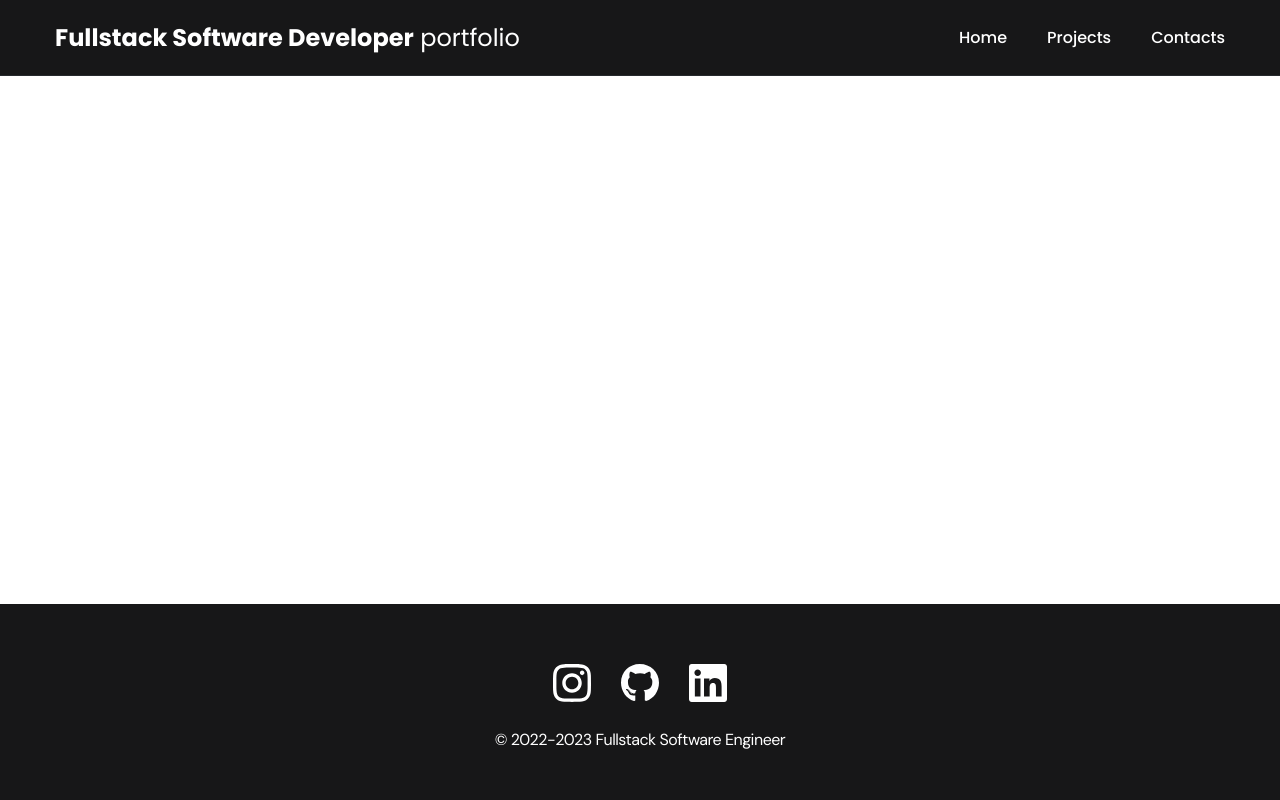
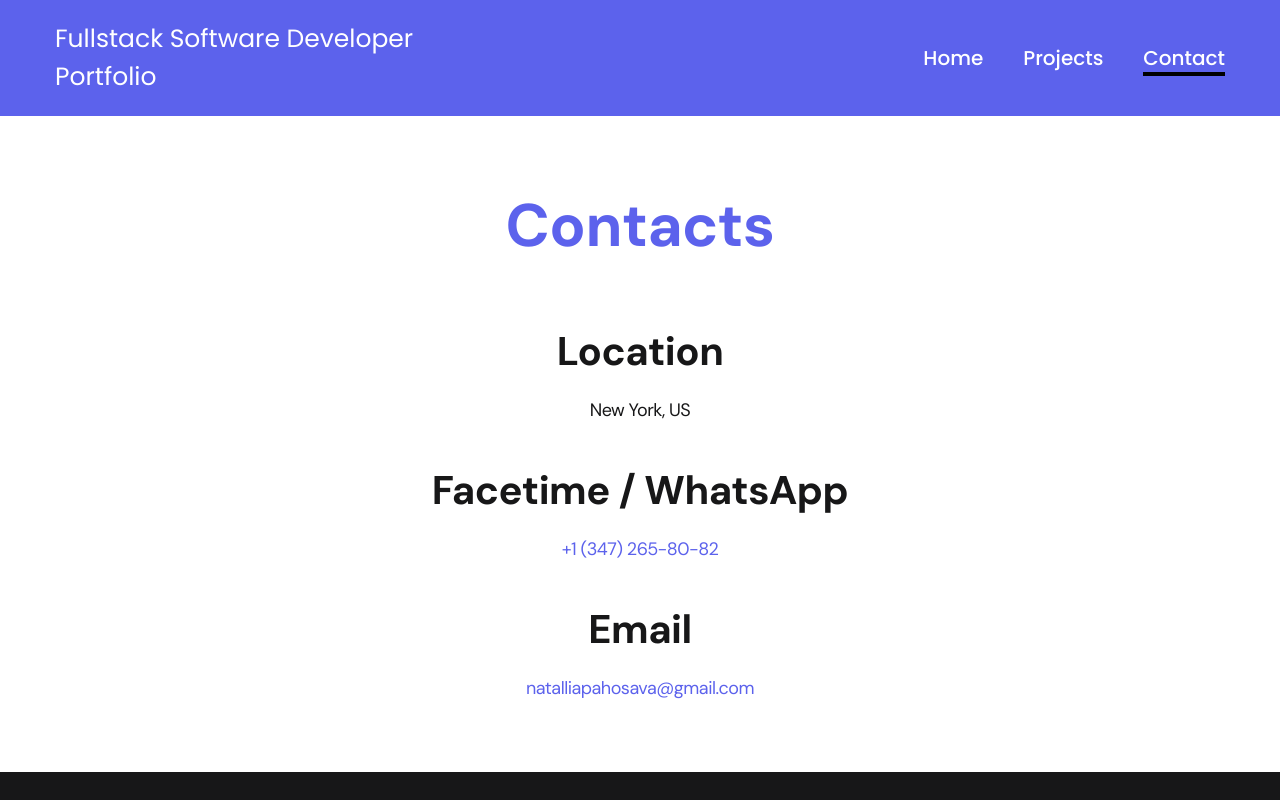
Before and after one commit to NatalliaPahosava/natallia-pahosava-profile, a React (Create React App) app: page /contact in a window 1280 px wide. Shown: the top 800 px of the page. Built offline with nearby package versions, Linux system fonts and the light colour scheme.

Commit message:
added favicon, removed inst link

```diff
--- a/src/App.js
+++ b/src/App.js
@@ -1,14 +1,13 @@
 import { BrowserRouter, Routes, Route } from 'react-router-dom'
 import "./styles/main.css"
-// import sun from "./img/icons/sun.svg"
-// import moon from "./img/icons/moon.svg"
+
 
 import Navbar from "./components/nav/Navbar"
 
 import Home from "./pages/Home";
 import Projects from "./pages/Projects";
 import Project from "./pages/Project";
-import Contacts from "./pages/Contacts"
+import Contact from "./pages/Contact"
 import Footer from "./components/footer/Footer";
 
 
@@ -21,7 +20,7 @@ function App() {
           <Route path="/" element={<Home/>}/>
           <Route path="/projects" element={<Projects/>}/>
           <Route path="/project/:id" element={<Project/>}/>
-          <Route path="/contacts" element={<Contacts/>}/>
+          <Route path="/contact" element={<Contact/>}/>
         </Routes>
         <Footer/>
         </BrowserRouter>
--- a/src/components/footer/Footer.js
+++ b/src/components/footer/Footer.js
@@ -1,24 +1,32 @@
-import "./style.css"
+import './style.css'
 
-import instagram from "./../../img/icons/instagram.svg"
-import linkedIn from "./../../img/icons/linkedIn.svg"
-import gitHub from "./../../img/icons/gitHub.svg"
+import linkedIn from './../../img/icons/linkedIn.svg'
+import gitHub from './../../img/icons/gitHub.svg'
 
 const Footer = () => {
-    return ( <footer className="footer">
-    <div className="container">
-        <div className="footer__wrapper">
-            <ul className="social">
-                <li className="social__item"><a href="https://www.instagram.com/natikbantik/"><img src={instagram} alt="Link"/></a></li>
-                <li className="social__item"><a href="https://github.com/NatalliaPahosava"><img src={gitHub} alt="Link"/></a></li>
-                <li className="social__item"><a href="https://www.linkedin.com/in/natallia-pahosava/"><img src={linkedIn} alt="Link"/></a></li>
-            </ul>
-            <div className="copyright">
-                <p>© 2022-2023 Fullstack Software Engineer</p>
-            </div>
+  return (
+    <footer className='footer'>
+      <div className='container'>
+        <div className='footer__wrapper'>
+          <ul className='social'>
+            <li className='social__item'>
+              <a href='https://github.com/NatalliaPahosava'>
+                <img src={gitHub} alt='Link' />
+              </a>
+            </li>
+            <li className='social__item'>
+              <a href='https://www.linkedin.com/in/natallia-pahosava/'>
+                <img src={linkedIn} alt='Link' />
+              </a>
+            </li>
+          </ul>
+          <div className='copyright'>
+            <p>© 2022-2023 Fullstack Software Engineer</p>
+          </div>
         </div>
-    </div>
-</footer> );
+      </div>
+    </footer>
+  )
 }
 
-export default Footer;
+export default Footer
--- a/src/components/header/style.css
+++ b/src/components/header/style.css
@@ -7,13 +7,13 @@
 	justify-content: center;
 	align-items: center;
 
-	background-color: var(--header-bg);
+	background-color: black;
 	background-image: url('./../../img/header-bg.png');
 	background-repeat: no-repeat;
 	background-size: auto;
 	background-position: center center;
 
-	color: var(--header-text);
+	color:aliceblue;
 	text-align: center;
 }
 
@@ -36,15 +36,15 @@
 
 .header__title em {
 	font-style: normal;
-	color: var(--accent);
+	color: #5c62ec;
 }
 
 .header__text {
 	margin-bottom: 40px;
-	font-size: 18px;
+	font-size: 25px;
 	line-height: 1.333;
 }
 
-.header__text p + p {
+/* .header__text p + p {
 	margin-top: 0.5em;
-}
+} */
--- a/src/components/nav/Navbar.js
+++ b/src/components/nav/Navbar.js
@@ -9,13 +9,9 @@ const Navbar = () => {
       <div className='container'>
         <div className='nav-row'>
           <NavLink to='/' className='logo'>
-            <strong>Fullstack Software Developer</strong> portfolio
+          Fullstack Software Developer <br/>
+          Portfolio
           </NavLink>
-
-          {/* <button className="dark-mode-btn">
-                    <img src="./img/icons/sun.svg" alt="Light mode" className="dark-mode-btn__icon"/>
-                    <img src="./img/icons/moon.svg" alt="Dark mode" className="dark-mode-btn__icon"/>
-                </button> */}
 
           <ul className='nav-list'>
             <li className='nav-list__item'>
@@ -38,12 +34,11 @@ const Navbar = () => {
             </li>
             <li className='nav-list__item'>
               <NavLink
-                to='/contacts'
+                to='/contact'
                 className={({ isActive }) => {
                   return isActive ? activeLink : normalLink
                 }}>
-                Contacts
-              </NavLink>
+                Contact              </NavLink>
             </li>
           </ul>
         </div>
--- a/src/components/nav/style.css
+++ b/src/components/nav/style.css
@@ -1,9 +1,9 @@
 
 .nav {
 	padding: 20px 0;
-	background-color: var(--nav-bg);
-	border-bottom: 1px solid var(--nav-border);
-	color: var(--nav-text);
+	background-color:#5c62ec;
+	border-bottom: 1px solid ;
+	border-color: white;
 	letter-spacing: normal;
 }
 
@@ -18,13 +18,13 @@
 
 .logo {
 	margin-right: auto;
-	color: var(--nav-text);
-	font-size: 24px;
+	color: white;
+	font-size: 25px;
 	font-family: 'Poppins', sans-serif;
 }
 
-.logo strong {
-	font-weight: 700;
+.logo {
+	font-weight: 400;
 }
 
 .nav-list {
@@ -33,13 +33,13 @@
 	row-gap: 10px;
 	align-items: center;
 	column-gap: 40px;
-	font-size: 16px;
+	font-size: 20px;
 	font-weight: 500;
 	font-family: 'Poppins', sans-serif;
 }
 
 .nav-list__link {
-	color: var(--nav-text);
+	color: white;
 	transition: opacity 0.2s ease-in;
 }
 
@@ -59,7 +59,8 @@
 	top: 100%;
 
 	display: block;
-	height: 2px;
+	height: 4px;
 	width: 100%;
-	background-color: var(--accent);
+	background-color: black;
+
 }
--- a/src/pages/Contacts.js
+++ b/src/pages/Contact.js
@@ -1,5 +1,5 @@
 
-const Contacts = () => {
+const Contact = () => {
   return (
     <main className='section'>
       <div className='container'>
@@ -29,4 +29,4 @@ const Contacts = () => {
     </main>
   )
 }
-export default Contacts
+export default Contact
--- a/src/pages/Home.js
+++ b/src/pages/Home.js
@@ -10,8 +10,8 @@ const Home = () => {
             <li className='content-list__item'>
               <h2 className='title-2'>Frontend</h2>
               <p>
-                JavaScript, TypeScript, ReactJS, React Native, HTML, CSS, <br />{' '}
-                NPM, BootStrap, MaterialUI{' '}
+                JavaScript, TypeScript, ReactJS, React Native, HTML, CSS, <br />
+                NPM, BootStrap, MaterialUI
               </p>
             </li>
             <li className='content-list__item'>
```
Also changed, not shown: 1 other file (tests, documents, lock files or other folders).
